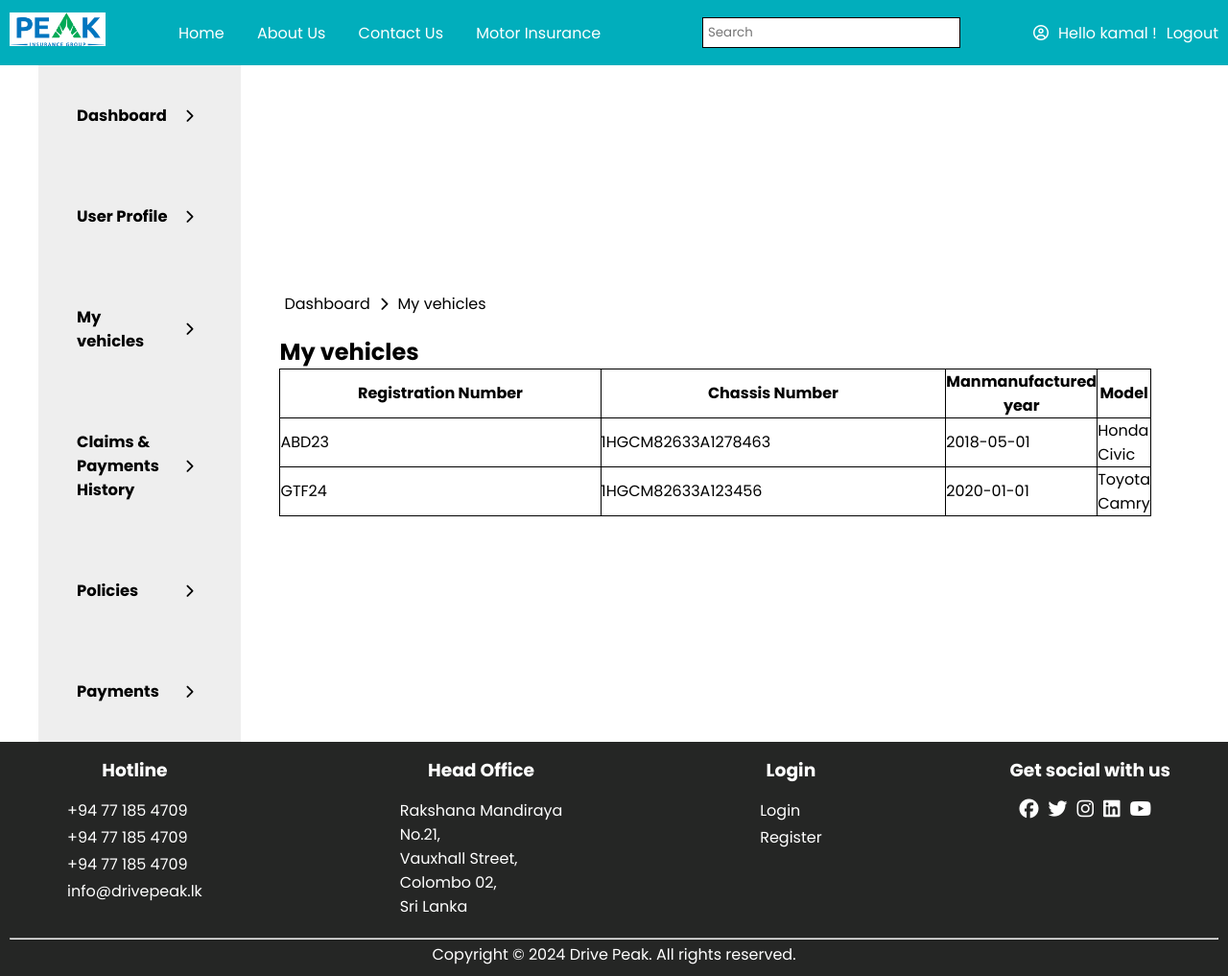
After one commit to dishani02/Vehicle-Insurance-Management-System, a PHP site: page /my-vehicles.php in a window 1280 px wide. The commit adds this page. Shown: the whole page at 96% size. Run offline with PHP 8.4, Linux system fonts and the light colour scheme; a user stored in the database is signed in; data comes from the database, SQL or seed files in the repository; some libraries are stand-ins or nearby versions.

Commit message:
create my vehicles page

```diff
--- a/inc/customer-dash.php
+++ b/inc/customer-dash.php
@@ -10,6 +10,11 @@
             <i class="fa-solid fa-chevron-right"></i>
         </a>
 
+        <a href="my-vehicles.php" class="menu-item">
+            <h3>My vehicles</h3>
+            <i class="fa-solid fa-chevron-right"></i>
+        </a>
+
         <a href="my-claim-history.php" class="menu-item">
             <h3>Claims & Payments <br> History</h3>
             <i class="fa-solid fa-chevron-right"></i>
@@ -19,9 +24,9 @@
             <h3>Policies</h3>
             <i class="fa-solid fa-chevron-right"></i>
 
-            <a href="my-payments.php" class="menu-item">
-                <h3>Payments</h3>
-                <i class="fa-solid fa-chevron-right"></i>
-            </a>
+        <a href="my-payments.php" class="menu-item">
+             <h3>Payments</h3>
+             <i class="fa-solid fa-chevron-right"></i>
+        </a>
     </nav>
 </div>
--- /dev/null
+++ b/my-vehicles.php
@@ -0,0 +1,82 @@
+<?php session_start(); ?>
+
+<?php require_once('inc/connection.php') ?>
+
+<?php
+    //get customer id from session
+    $customerId = $_SESSION['customer_id'];
+
+
+    //get  customer's vehicle details
+    $query = "SELECT * FROM Vehicle WHERE customer_id = '$customerId' ";
+
+    $result  = mysqli_query($connection, $query) ;
+
+    $vehicle_list = '';
+
+    while($row = mysqli_fetch_array($result)) {
+        $vehicle_list .= "<tr>";
+        $vehicle_list .= "<td>" . $row['vehicle_id'] . "</td>";
+        $vehicle_list .= "<td>" . $row['chassis_no'] . "</td>";
+        $vehicle_list .= "<td>" . $row['year'] . "</td>";
+        $vehicle_list .= "<td>" . $row['model'] . "</td>";
+        $vehicle_list .= "</tr>";
+    }
+?>
+
+
+<!DOCTYPE html>
+<html lang="en">
+
+<head>
+    <meta charset="UTF-8">
+    <meta name="viewport" content="width=device-width, initial-scale=1.0">
+    <title>Claims | Your Road to Safety and Savings</title>
+    <link rel="stylesheet" href="css/style.css">
+    <!--font awesome-->
+    <script src="https://kit.fontawesome.com/72fb3712df.js" crossorigin="anonymous"></script>
+</head>
+
+<body>
+    <?php require_once('inc/header.php') ?>
+
+    <div class="container">
+        <div class="flex">
+            <div class="nav">
+                <?php require_once('inc/customer-dash.php') ?>
+            </div>
+
+            <div class="flex flex-col content-wrapper">
+
+                <ul class="bredcrumb">
+                    <li><a href="my-account-dashboard.php">Dashboard</a></li>
+                    <li><i class="fa-solid fa-chevron-right"></i></li>
+                    <li><a href="my-vehicles.php">My vehicles</a></li>
+                </ul>
+
+                <div class="content">
+                    <h2>My vehicles</h2>
+                    <table>
+                        <tr>
+                            <th>Registration Number</th>
+                            <th>Chassis Number</th>
+                            <th>Manmanufactured year</th>
+                            <th>Model</th>
+
+                        </tr>
+
+                        <tbody>
+                            <?php echo $vehicle_list; ?>
+                        </tbody>
+                    </table>
+                </div>
+            </div>
+        </div>
+    </div>
+
+    <?php require_once('inc/footer.php') ?>
+</body>
+
+</html>
+
+<?php mysqli_close($connection); ?>
```
Also changed, not shown: database/drive_peak.sql (+31 -1 lines).
